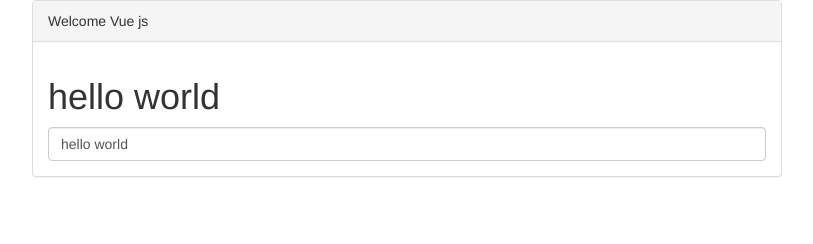
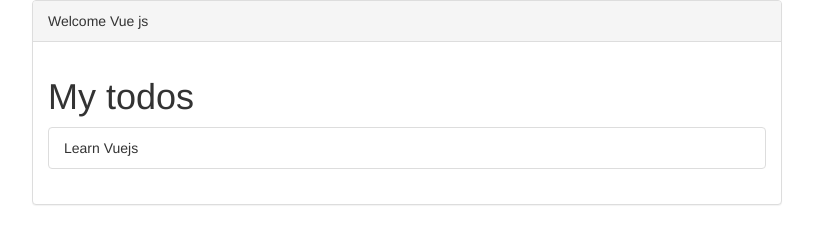
Before and after one commit to xiaojixing/vue-learn, a plain HTML site: page index.html in a window 1280 px wide. Shown: the whole page, without its empty margins (233-1046 px from the left). Drawn offline with Linux system fonts and the light colour scheme.

Commit message:
v-for todos 的使用

```diff
--- a/index.html
+++ b/index.html
@@ -12,8 +12,10 @@
             <div class="panel panel-default">
                 <div class="panel-heading">Welcome Vue js</div>
                 <div class="panel-body">
-                    <h1>{{ message }}</h1>
-                    <input type="text" class="form-control" v-model="message" />
+                    <h1>My todos</h1>
+                    <ul class="list-group">
+                        <li class="list-group-item" v-for="todo in todos">{{todo.title}}</li>
+                    </ul>
                 </div>
             </div>
         </div>
@@ -24,7 +26,10 @@
     new Vue({
         el: "#app",
         data : {
-            message: 'hello world'
+            message: 'hello world',
+            todos : [
+                {id:1,title:'Learn Vuejs'}
+            ]
         }
     })
 </script>
```
